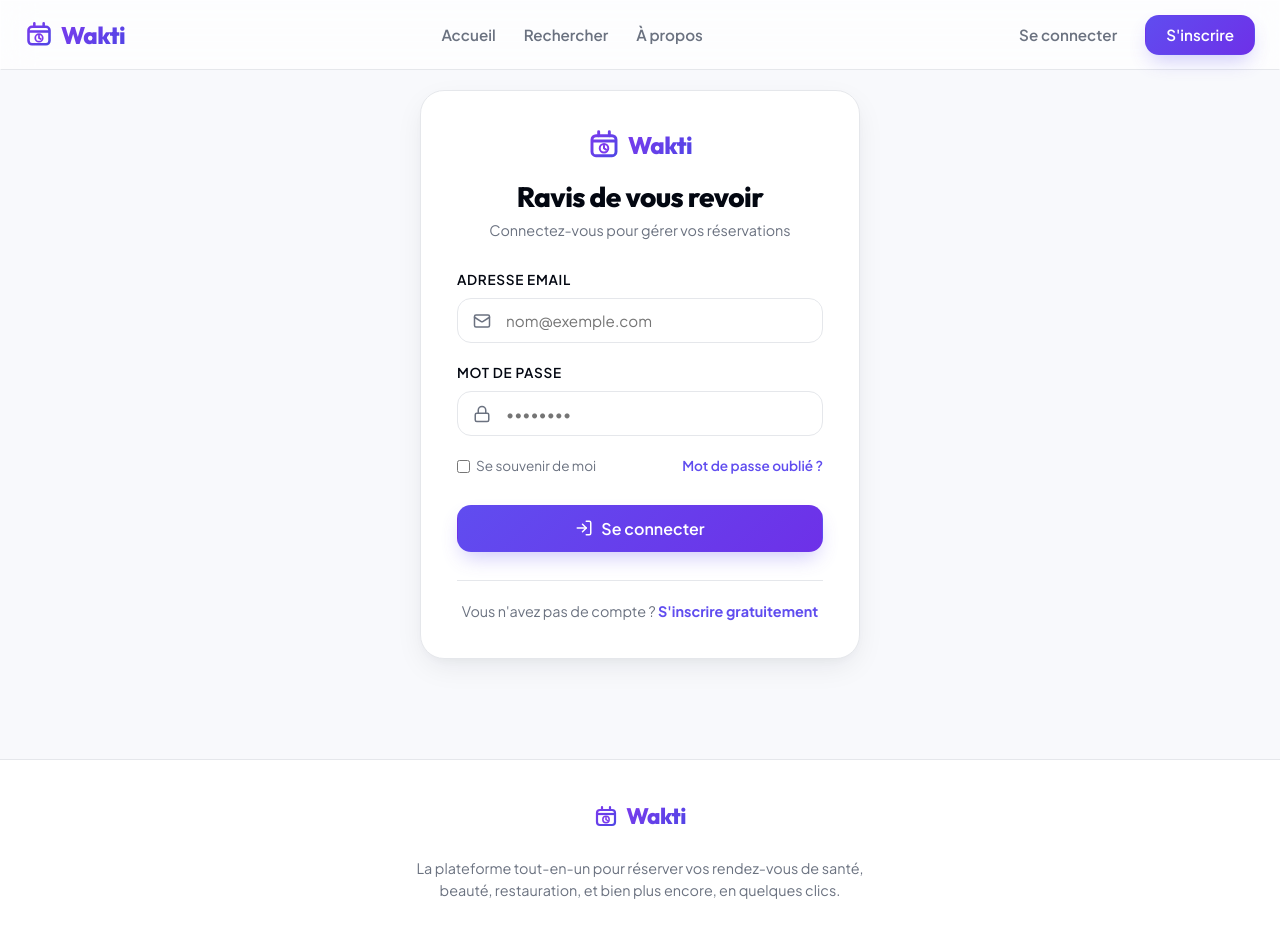
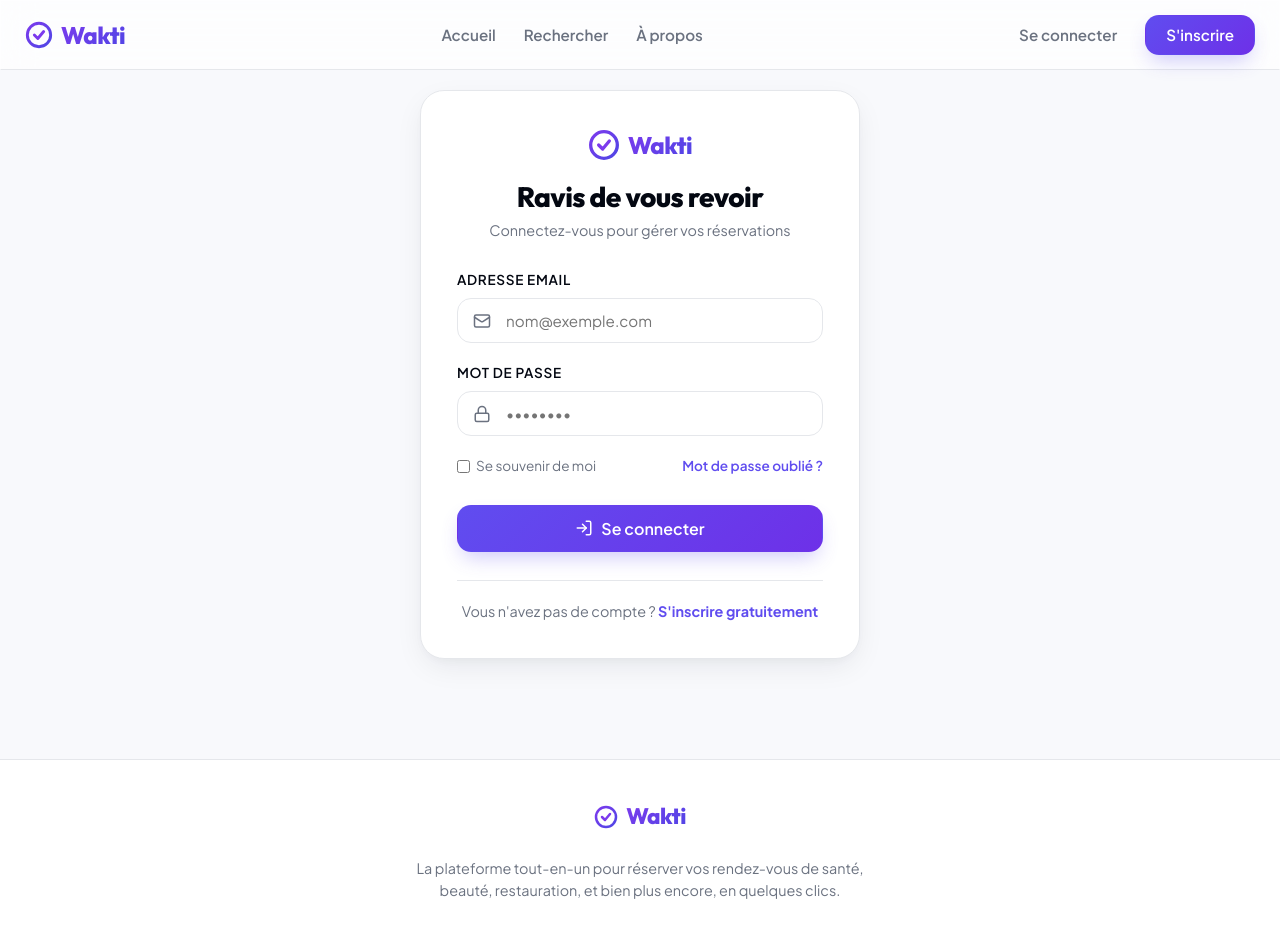
Before and after one commit to Nada-Touil/projet-9antra, a React (Vite) app in the folder Frontend/: page /login in a window 1280 px wide. Shown: the top 932 px of the page. Built offline with nearby package versions, Linux system fonts and the light colour scheme.

Commit message:
Simplify logo design to clock circle containing a checkmark representing reservation confirmation, next to the Wakti text

```diff
--- a/Frontend/src/components/Footer.jsx
+++ b/Frontend/src/components/Footer.jsx
@@ -7,13 +7,10 @@ const Footer = () => {
       <div className="footer-content">
         <div className="logo-container" style={{ justifyContent: 'center', marginBottom: '8px', gap: '8px' }}>
           <svg width="24" height="24" viewBox="0 0 24 24" fill="none" xmlns="http://www.w3.org/2000/svg" style={{ flexShrink: 0 }}>
-            <rect x="3" y="5" width="18" height="15" rx="3" stroke="url(#logo-grad-footer)" strokeWidth="2.2" />
-            <path d="M8 2V5M16 2V5" stroke="url(#logo-grad-footer)" strokeWidth="2.2" strokeLinecap="round" />
-            <path d="M3 9H21" stroke="url(#logo-grad-footer)" strokeWidth="2.2" />
-            <circle cx="12" cy="14.5" r="3.2" stroke="#7c3aed" strokeWidth="1.5" />
-            <path d="M12 12.5V14.5L13.5 15.5" stroke="#7c3aed" strokeWidth="1.5" strokeLinecap="round" />
+            <circle cx="12" cy="12" r="10" stroke="url(#logo-grad-footer)" strokeWidth="2.5" />
+            <path d="M8 12L11 15L16 9" stroke="#7c3aed" strokeWidth="2.5" strokeLinecap="round" strokeLinejoin="round" />
             <defs>
-              <linearGradient id="logo-grad-footer" x1="3" y1="2" x2="21" y2="20" gradientUnits="userSpaceOnUse">
+              <linearGradient id="logo-grad-footer" x1="2" y1="2" x2="22" y2="22" gradientUnits="userSpaceOnUse">
                 <stop offset="0%" stopColor="#7c3aed" />
                 <stop offset="100%" stopColor="#4f46e5" />
               </linearGradient>
--- a/Frontend/src/components/Header.jsx
+++ b/Frontend/src/components/Header.jsx
@@ -24,13 +24,10 @@ const Header = () => {
     <header className="header glass">
       <div className="logo-container" onClick={() => navigate('/')} style={{ display: 'flex', alignItems: 'center', gap: '8px', cursor: 'pointer' }}>
         <svg width="28" height="28" viewBox="0 0 24 24" fill="none" xmlns="http://www.w3.org/2000/svg" style={{ flexShrink: 0 }}>
-          <rect x="3" y="5" width="18" height="15" rx="3" stroke="url(#logo-grad-header)" strokeWidth="2.2" />
-          <path d="M8 2V5M16 2V5" stroke="url(#logo-grad-header)" strokeWidth="2.2" strokeLinecap="round" />
-          <path d="M3 9H21" stroke="url(#logo-grad-header)" strokeWidth="2.2" />
-          <circle cx="12" cy="14.5" r="3.2" stroke="#7c3aed" strokeWidth="1.5" />
-          <path d="M12 12.5V14.5L13.5 15.5" stroke="#7c3aed" strokeWidth="1.5" strokeLinecap="round" />
+          <circle cx="12" cy="12" r="10" stroke="url(#logo-grad-header)" strokeWidth="2.5" />
+          <path d="M8 12L11 15L16 9" stroke="#7c3aed" strokeWidth="2.5" strokeLinecap="round" strokeLinejoin="round" />
           <defs>
-            <linearGradient id="logo-grad-header" x1="3" y1="2" x2="21" y2="20" gradientUnits="userSpaceOnUse">
+            <linearGradient id="logo-grad-header" x1="2" y1="2" x2="22" y2="22" gradientUnits="userSpaceOnUse">
               <stop offset="0%" stopColor="#7c3aed" />
               <stop offset="100%" stopColor="#4f46e5" />
             </linearGradient>
--- a/Frontend/src/pages/Login.jsx
+++ b/Frontend/src/pages/Login.jsx
@@ -50,13 +50,10 @@ const Login = () => {
         <div style={{ textAlign: 'center', marginBottom: '28px' }}>
           <div className="logo-container" style={{ justifyContent: 'center', marginBottom: '16px', gap: '8px' }}>
             <svg width="32" height="32" viewBox="0 0 24 24" fill="none" xmlns="http://www.w3.org/2000/svg" style={{ flexShrink: 0 }}>
-              <rect x="3" y="5" width="18" height="15" rx="3" stroke="url(#logo-grad-login)" strokeWidth="2.2" />
-              <path d="M8 2V5M16 2V5" stroke="url(#logo-grad-login)" strokeWidth="2.2" strokeLinecap="round" />
-              <path d="M3 9H21" stroke="url(#logo-grad-login)" strokeWidth="2.2" />
-              <circle cx="12" cy="14.5" r="3.2" stroke="#7c3aed" strokeWidth="1.5" />
-              <path d="M12 12.5V14.5L13.5 15.5" stroke="#7c3aed" strokeWidth="1.5" strokeLinecap="round" />
+              <circle cx="12" cy="12" r="10" stroke="url(#logo-grad-login)" strokeWidth="2.5" />
+              <path d="M8 12L11 15L16 9" stroke="#7c3aed" strokeWidth="2.5" strokeLinecap="round" strokeLinejoin="round" />
               <defs>
-                <linearGradient id="logo-grad-login" x1="3" y1="2" x2="21" y2="20" gradientUnits="userSpaceOnUse">
+                <linearGradient id="logo-grad-login" x1="2" y1="2" x2="22" y2="22" gradientUnits="userSpaceOnUse">
                   <stop offset="0%" stopColor="#7c3aed" />
                   <stop offset="100%" stopColor="#4f46e5" />
                 </linearGradient>
--- a/Frontend/src/pages/Register.jsx
+++ b/Frontend/src/pages/Register.jsx
@@ -113,13 +113,10 @@ const Register = () => {
             <div style={{ textAlign: 'center', marginBottom: '28px' }}>
               <div className="logo-container" style={{ justifyContent: 'center', marginBottom: '16px', gap: '8px' }}>
                 <svg width="32" height="32" viewBox="0 0 24 24" fill="none" xmlns="http://www.w3.org/2000/svg" style={{ flexShrink: 0 }}>
-                  <rect x="3" y="5" width="18" height="15" rx="3" stroke="url(#logo-grad-reg)" strokeWidth="2.2" />
-                  <path d="M8 2V5M16 2V5" stroke="url(#logo-grad-reg)" strokeWidth="2.2" strokeLinecap="round" />
-                  <path d="M3 9H21" stroke="url(#logo-grad-reg)" strokeWidth="2.2" />
-                  <circle cx="12" cy="14.5" r="3.2" stroke="#7c3aed" strokeWidth="1.5" />
-                  <path d="M12 12.5V14.5L13.5 15.5" stroke="#7c3aed" strokeWidth="1.5" strokeLinecap="round" />
+                  <circle cx="12" cy="12" r="10" stroke="url(#logo-grad-reg)" strokeWidth="2.5" />
+                  <path d="M8 12L11 15L16 9" stroke="#7c3aed" strokeWidth="2.5" strokeLinecap="round" strokeLinejoin="round" />
                   <defs>
-                    <linearGradient id="logo-grad-reg" x1="3" y1="2" x2="21" y2="20" gradientUnits="userSpaceOnUse">
+                    <linearGradient id="logo-grad-reg" x1="2" y1="2" x2="22" y2="22" gradientUnits="userSpaceOnUse">
                       <stop offset="0%" stopColor="#7c3aed" />
                       <stop offset="100%" stopColor="#4f46e5" />
                     </linearGradient>
```
